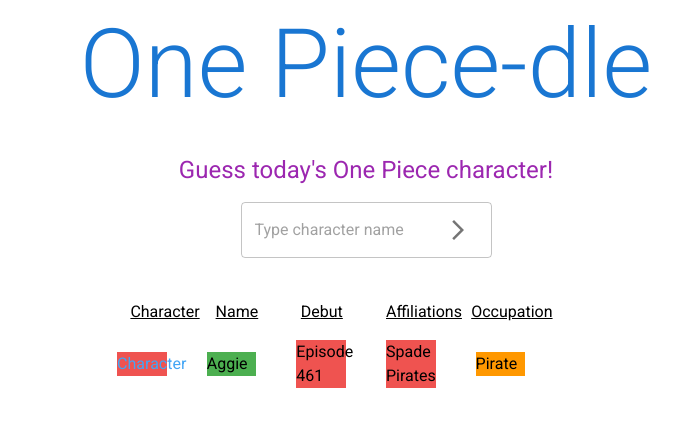
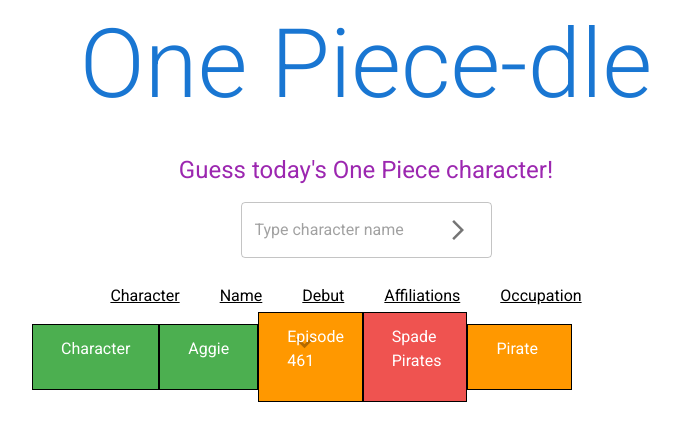
Before and after one commit to haydentinker/OnePieceWordleFrontend, a React (Create React App) app in the folder onepiece/: page / in a window 1280 px wide. Both pictures are taken after typing "Sample" into the empty fields and a click on the button 731 px from the left and 229 px from the top of the page. Shown: the top 440 px of the page, without its empty margins (274-954 px from the left). Built offline with nearby package versions, Linux system fonts and the light colour scheme.

Commit message:
Improvements

```diff
--- a/onepiece/src/App.jsx
+++ b/onepiece/src/App.jsx
@@ -48,7 +48,7 @@
 
             {guesses && (
               <Box sx={{ marginTop: '5%' }}>
-                <Grid container justifyContent={'center'}>
+                <Grid container justifyContent={'center'}rowSpacing={2} columnSpacing={5}>
                   <GuessHeader />
                   <Guess guesses={guesses} />
                 </Grid>
--- a/onepiece/src/components/Guess.jsx
+++ b/onepiece/src/components/Guess.jsx
@@ -1,6 +1,9 @@
 import React from 'react'
-import { Box, IconButton, TextField, Typography, AppBar, Card, CardActions, CardContent, CardMedia, CssBaseline, Toolbar, Container } from '@mui/material';
+import { Box, IconButton, TextField, Typography, AppBar, Card, CardActions, CardContent, CardMedia, CssBaseline, Toolbar, Container,Icon} from '@mui/material';
 import Grid from '@mui/material/Unstable_Grid2';
+import KeyboardArrowUpIcon from '@mui/icons-material/KeyboardArrowUp';
+import KeyboardArrowDownIcon from '@mui/icons-material/KeyboardArrowDown';
+import '../styles/guess.css';
 export const Guess = ({ guesses }) => {
   const character1 = { Name: "Aggie", Debut: "Episode 461", Affiliations: "Spade Pirates", Occupation: "Pirate" };
   const character2 = {
@@ -11,46 +14,53 @@
   return (
     <>
       {guesses.map((item, index) => (
-        <Grid container direction="row" rowSpacing={2} columnSpacing={5} alignItems={'center'}>
-          <Grid item xs={2} color="primary.light">
-            <Typography sx={{
+        <Grid container direction="row" rowSpacing={3} columnSpacing={7} alignItems={'center'} sx={{color:'white'}} >
+          <Grid item className='box' sx={{
             backgroundColor:
-                character1 === character2 ? "success.light"
-                  : character1.Name.includes(character2) || character2.Name.includes(character1) ? "warning.light"
+              character1.Name === character2.Name ? "success.light"
+                : character1.Name.includes(character2) || character2.Name.includes(character1.Name) ? "warning.light"
                   : "error.light"
-            }} >Character</Typography>
+          }}>
+            <Typography gutterBottom paragraph>Character</Typography>
           </Grid>
-          <Grid item xs={2}>
-            <Typography sx={{
+          <Grid item className='box'
+            sx={{
               backgroundColor:
                 character2.Name === character1.Name ? "success.light"
                   : character1.Name.includes(character2.Name) || character2.Name.includes(character1.Name) ? "warning.light"
                     : "error.light"
-            }} >{character1.Name}</Typography>
+            }}>
+            <Typography gutterBottom paragraph >{character1.Name}</Typography>
           </Grid>
-          <Grid item xs={2}>
-            <Typography sx={{
+          <Grid item xs={2} className='box' sx={{
+            position:'relative',
             backgroundColor:
-                character2.Debut === character1.Debut ? "success.light"
-                  : character1.Debut.includes(character2.Debut) || character2.Debut.includes(character1.Debut) ? "warning.light"
-                    : "error.light"
-            }} >{character1.Debut}</Typography>
+              parseInt(character1.Debut.match(/\d+/)[0], 10) === parseInt(character2.Debut.match(/\d+/)[0], 10)
+                ? "success.light": "warning.light",
+          }}>
+            {parseInt(character1.Debut.match(/\d+/)[0], 10) > parseInt(character2.Debut.match(/\d+/)[0], 10)
+            ?<KeyboardArrowDownIcon fontSize='large' sx={{color:'black',opacity:0.3,zIndex:1,position:'absolute'}}/>:
+            parseInt(character1.Debut.match(/\d+/)[0], 10) < parseInt(character2.Debut.match(/\d+/)[0], 10)
+            ?<KeyboardArrowUpIcon />: <></>
+
+            }
+            <Typography gutterBottom paragraph sx={{zIndex:2,position:'relative'}}>{character1.Debut}</Typography>
           </Grid>
-          <Grid item xs={2}>
-            <Typography sx={{
+          <Grid item xs={2} className='box' sx={{
             backgroundColor:
               character2.Affiliations === character1.Affiliations ? "success.light"
                 : character1.Affiliations.includes(character2.Affiliations) || character2.Affiliations.includes(character1.Affiliations) ? "warning.light"
                   : "error.light"
-            }} >{character1.Affiliations}</Typography>
+          }}>
+            <Typography gutterBottom paragraph >{character1.Affiliations}</Typography>
           </Grid>
-          <Grid item xs={2}>
-            <Typography sx={{
+          <Grid item xs={2} className='box' sx={{
             backgroundColor:
               character2.Occupation === character1.Occupation ? "success.light"
                 : character1.Occupation.includes(character2.Occupation) || character2.Occupation.includes(character1.Occupation) ? "warning.light"
                   : "error.light"
-            }} >{character1.Occupation}</Typography>
+          }} >
+            <Typography gutterBottom paragraph>{character1.Occupation}</Typography>
           </Grid>
         </Grid>
 
--- a/onepiece/src/components/GuessHeader.jsx
+++ b/onepiece/src/components/GuessHeader.jsx
@@ -5,19 +5,19 @@
   return (
     <>
       <Grid container direction="row" rowSpacing={2} columnSpacing={5}>
-        <Grid item xs={2}>
+        <Grid >
           <Typography sx={{ textDecoration: 'underline' }} paragraph>Character</Typography>
         </Grid>
-        <Grid item xs={2}>
+        <Grid item >
           <Typography sx={{ textDecoration: 'underline' }} paragraph >Name</Typography>
         </Grid>
-        <Grid item xs={2}>
+        <Grid item >
           <Typography sx={{ textDecoration: 'underline' }} paragraph >Debut</Typography>
         </Grid>
-        <Grid item xs={2}>
+        <Grid item >
           <Typography sx={{ textDecoration: 'underline' }} paragraph >Affiliations</Typography>
         </Grid>
-        <Grid item xs={2}>
+        <Grid item >
           <Typography sx={{ textDecoration: 'underline' }} paragraph>Occupation</Typography>
         </Grid>
       </Grid>
--- a/onepiece/src/index.js
+++ b/onepiece/src/index.js
@@ -2,7 +2,7 @@
 import ReactDOM from "react-dom";
 import { App } from "./App";
 import { ThemeProvider } from "@mui/material/styles";
-import theme from "./themes/theme";
+import theme from "./styles/theme";
 
 ReactDOM.render(
   <ThemeProvider theme={theme}>
--- /dev/null
+++ b/onepiece/src/styles/guess.css
@@ -0,0 +1,3 @@
+.box{
+    border:1px solid black;
+}
```
Also changed, not shown: onepiece/src/styles/theme.js (renamed from onepiece/src/themes/theme.js). Lines whose indentation alone changed are shown as unchanged.
